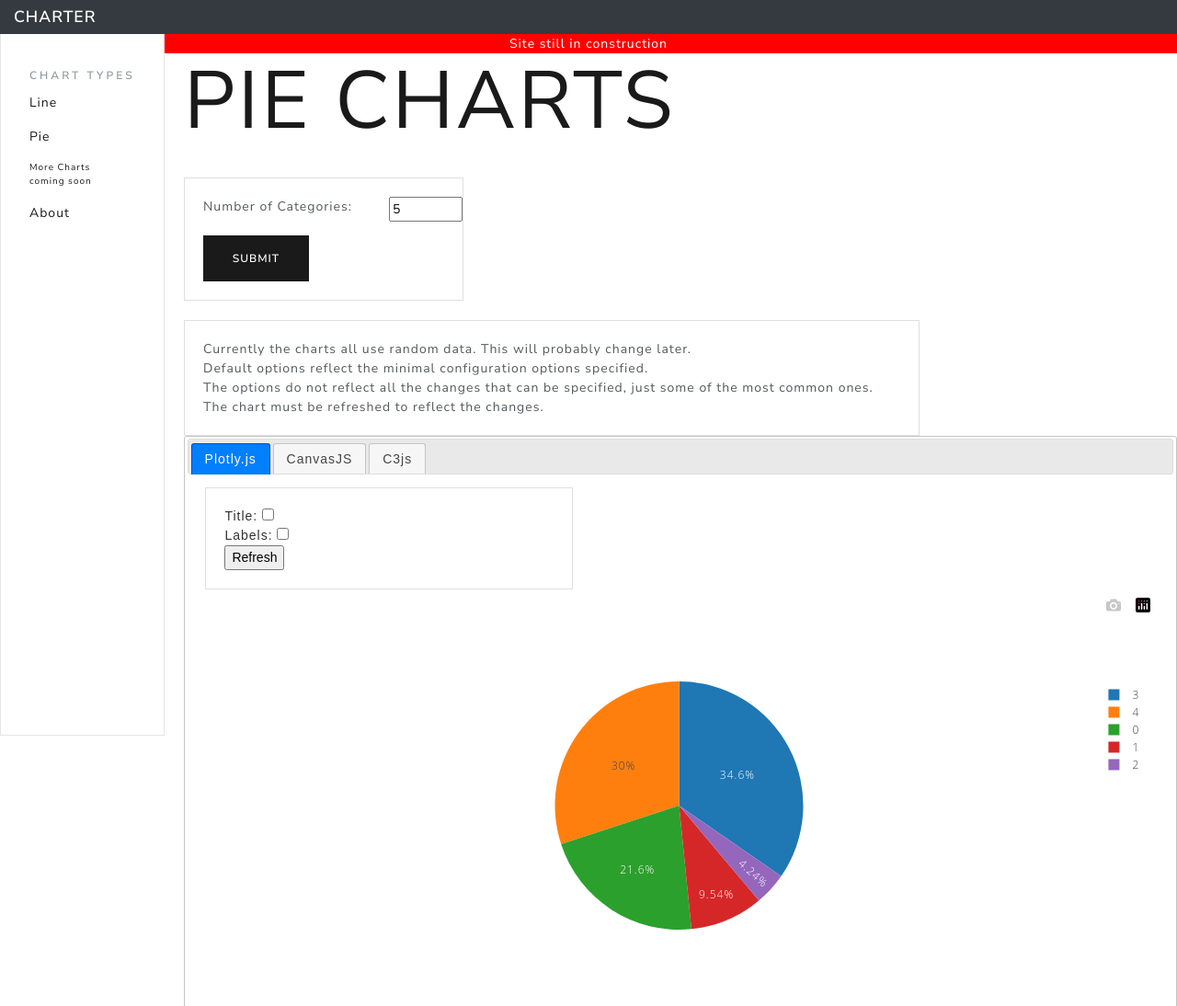
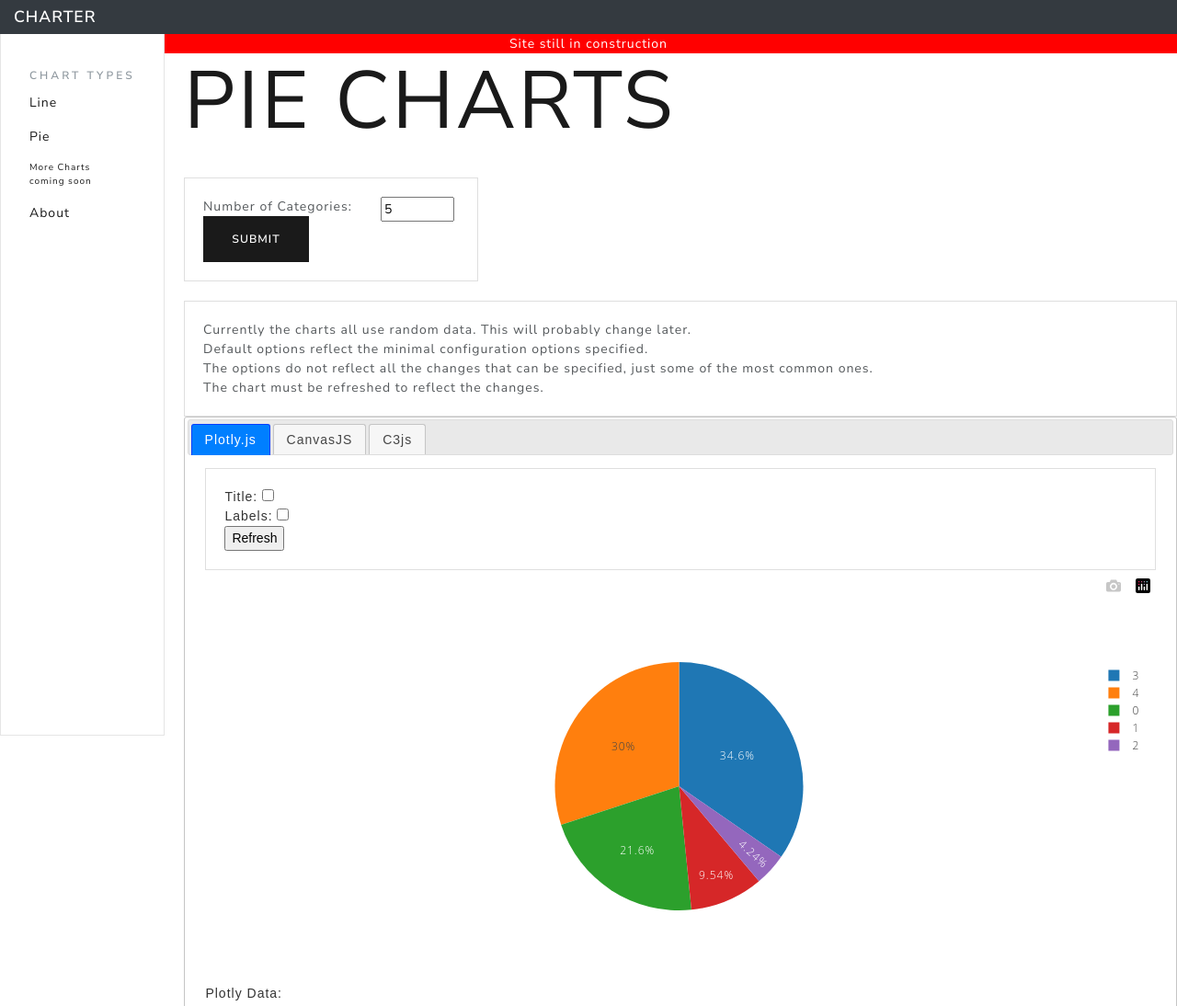
Before and after one commit to TChan92/Charter, a Django app: template templates/pie.html in a window 1280 px wide. Shown: the top 1094 px of the page at 92% size. Run offline with Django 3.2, Linux system fonts and the light colour scheme; the template is opened without the code that fills it, so the values that code supplies are empty; some libraries are stand-ins or nearby versions.

Commit message:
Code Cleanup

```diff
--- a/static/css/shared.css
+++ b/static/css/shared.css
@@ -23,3 +23,18 @@
     height:50px;
     width:115px;
 }
+
+.general_form {
+    width: 20rem;
+    padding-right: 50px;
+}
+
+.small_num_input {
+    width: 5rem;
+    position: absolute;
+    right: 25px;
+}
+
+card {
+    width: 50rem;
+}
--- a/templates/pie.html
+++ b/templates/pie.html
@@ -21,20 +21,19 @@
 {% block content %}
     <h1 class="display-2">Pie Charts</h1>
     <br/>
-    <div class="card" style="width: 19rem">
+    <div class="card general_form">
         <div class="card-body">
             <form id="parameters">
                 Number of Categories:
-                <input type="number" id="num_cat" value="5"
-                       style="width: 5rem; position: absolute; right: 0px;"><br/>
+                <input type="number" id="num_cat" value="5" class="small_num_input">
                 <br/>
-                <a class="btn btn-primary" onclick="activate_graph()" style="font-size: 12px;">Submit</a>
+                <a class="btn btn-primary" onclick="activate_graph()">Submit</a>
             </form>
         </div>
     </div>
     <br/>
 
-    <div class="card" style="width: 50rem">
+    <div class="card">
         <div class="card-body">
             Currently the charts all use random data. This will probably change later.<br/>
             Default options reflect the minimal configuration options specified. <br/>
@@ -44,14 +43,14 @@
         </div>
     </div>
 
-    <div id="tabs" style="overflow: auto;">
+    <div id="tabs">
         <ul>
             <li><a href="#tabs-1">Plotly.js</a></li>
             <li><a href="#tabs-2">CanvasJS</a></li>
             <li><a href="#tabs-3">C3js</a></li>
         </ul>
         <div id="tabs-1">
-            <div class="card" style="width: 25rem">
+            <div class="card">
                 <div class="card-body">
                     <form id="plotly_options">
                         Title:
@@ -79,7 +78,7 @@
         </div>
 
         <div id="tabs-2">
-            <div class="card" style="width: 22rem">
+            <div class="card">
                 <div class="card-body">
                     <form id="canvas_options">
                         Title:
@@ -99,7 +98,7 @@
         </div>
 
         <div id="tabs-3">
-            <div class="card" style="width: 17rem">
+            <div class="card">
                 <div class="card-body">
 
                     <form id="c3_options">
```
Also changed, not shown: templates/line.html (+7 -8 lines).
